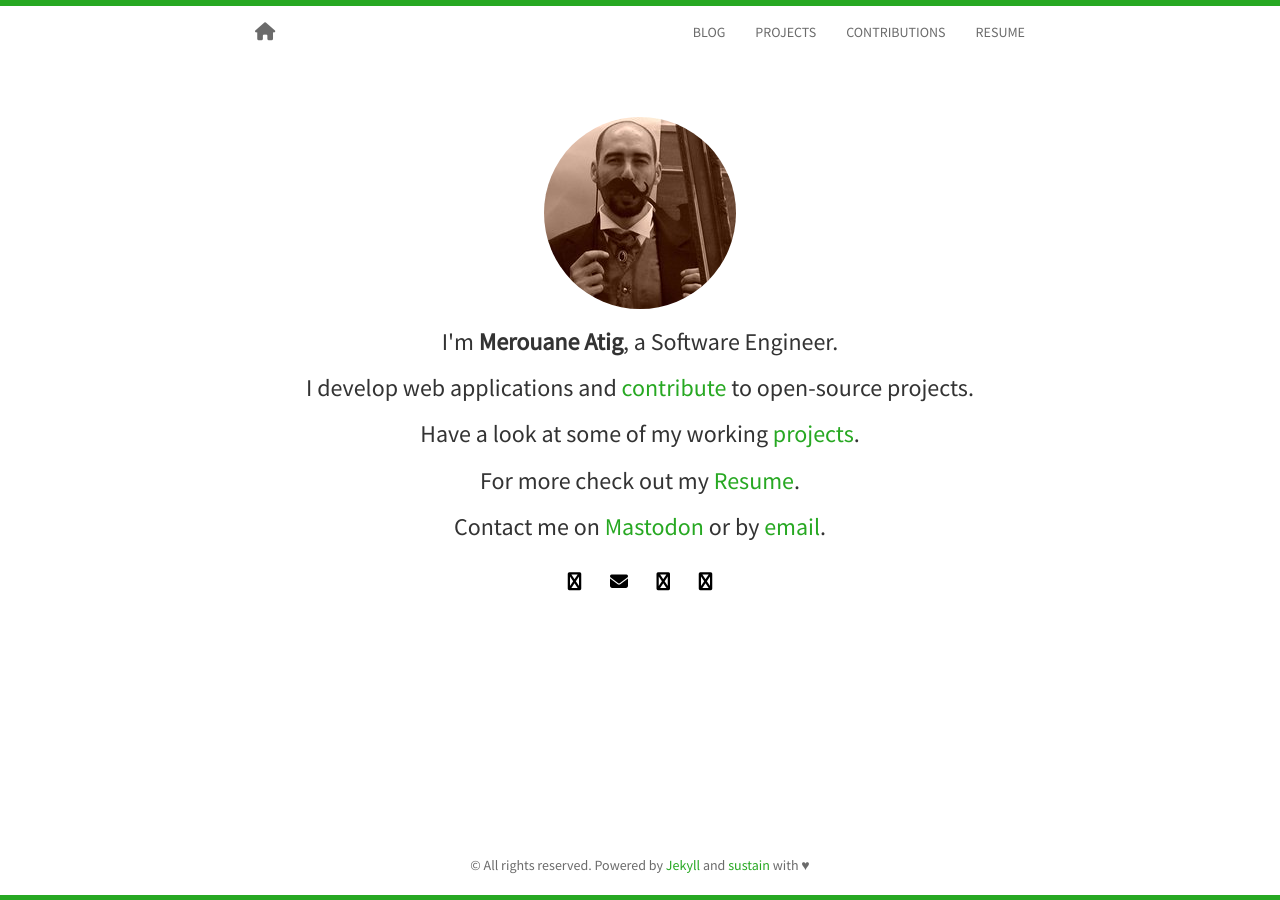
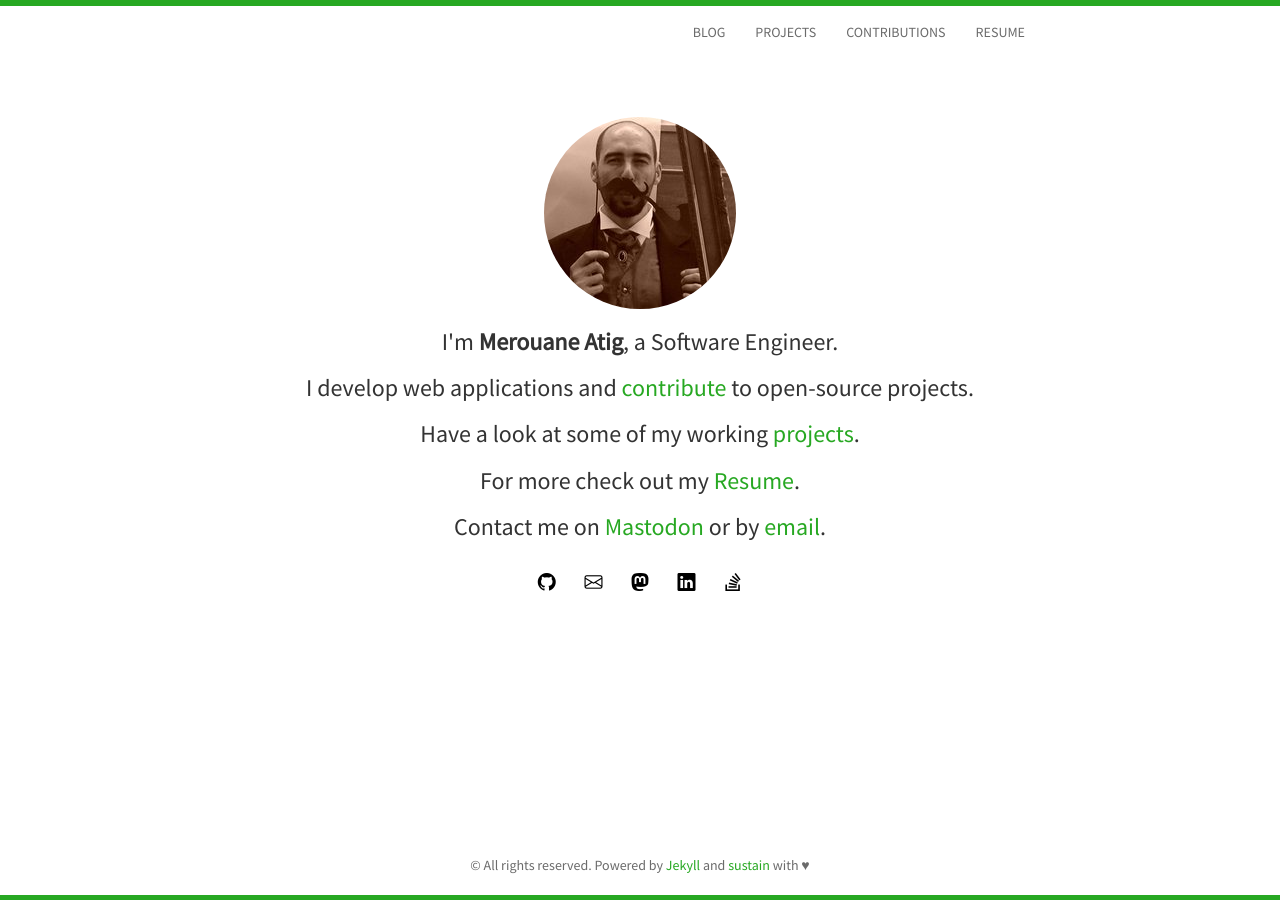
Before and after one commit to merwan/merwan.github.io, a Jekyll site: the page built from index.html, in a window 1280 px wide. Built offline with Jekyll 4.4.1, drawn with Linux system fonts in a browser that asks for light colours; nearby versions of some CDN libraries.

Commit message:
Fix social links

```diff
--- a/_config.yml
+++ b/_config.yml
@@ -6,10 +6,10 @@ avatar: profile.jpg
 baseurl: ""
 url: "https://patem.net" # the base hostname & protocol for your site
 email: merwan@patem.net
-github:  merwan
+github:  https://github.com/merwan
 mastodon: https://piaille.fr/@merwanat
-linkedin: merouaneatig
-stackoverflow: users/172991/merwan
+linkedin: https://linkedin.com/in/merouaneatig
+stackoverflow: https://stackoverflow.com/users/172991/merwan
 
 # Build settings
 markdown: kramdown
--- a/_includes/social.html
+++ b/_includes/social.html
@@ -1,20 +1,20 @@
 <div class="social">
 	<h4>
     {% if site.github %}
-	  <a href="http://github.com/{{ site.github }}"><i class="fa fa-github"></i></a>
+	  <a href="{{ site.github }}"><i class="bi bi-github"></i></a>
     {% endif %}
     {% if site.email %}
-	  <a href="mailto:{{ site.email}}"><i class="fa fa-envelope"></i></a>
+	  <a href="mailto:{{ site.email}}"><i class="bi bi-envelope"></i></a>
     {% endif %}
 
-    {% if site.twitter %}
-	  <a href="http://twitter.com/{{ site.twitter }}"><i class="fa fa-twitter"></i></a>
+    {% if site.mastodon %}
+	  <a href="{{ site.mastodon }}"><i class="bi bi-mastodon"></i></a>
     {% endif %}
     {% if site.linkedin %}
-	  <a href="http://linkedin.com/in/{{ site.linkedin }}"><i class="fa fa-linkedin"></i></a>
+	  <a href="{{ site.linkedin }}"><i class="bi bi-linkedin"></i></a>
     {% endif %}
     {% if site.stackoverflow %}
-	  <a href="http://stackoverflow.com/{{ site.stackoverflow }}"><i class="fa fa-stack-overflow"></i></a>
+	  <a href="{{ site.stackoverflow }}"><i class="bi bi-stack-overflow"></i></a>
     {% endif %}
 	</h4>
 </div>
--- a/_layouts/site.html
+++ b/_layouts/site.html
@@ -27,7 +27,7 @@
     <!-- Custom styles for this template -->
     <link rel="stylesheet" type="text/css" href="{{ site.baseurl }}/static/css/main.css" />
     <link rel="stylesheet" type="text/css" href="https://fonts.googleapis.com/css?family=Source+Sans+Pro:200,400,200bold,400old" />
-    <link rel="stylesheet" href="https://cdnjs.cloudflare.com/ajax/libs/font-awesome/6.4.0/css/all.min.css" integrity="sha512-iecdLmaskl7CVkqkXNQ/ZH/XLlvWZOJyj7Yy7tcenmpD1ypASozpmT/E0iPtmFIB46ZmdtAc9eNBvH0H/ZpiBw==" crossorigin="anonymous" referrerpolicy="no-referrer" />
+    <link rel="stylesheet" href="https://cdn.jsdelivr.net/npm/bootstrap-icons@1.11.3/font/bootstrap-icons.min.css">
     <link rel="stylesheet" type="text/css" href="{{ site.baseurl }}/static/css/syntax.css" />
 
   </head>
--- a/resume.html
+++ b/resume.html
@@ -8,9 +8,8 @@ title: Resume
     <h1>Merouane Atig</h1>
     <p>
       <a href="mailto:merwan@patem.net">merwan@patem.net</a><br/>
-      <a href="https://github.com/merwan"><i class="fa-brands fa-github"></i> Github</a> /
-      <a href="https://twitter.com/merwanat"><i class="fa-brands fa-twitter"></i> Twitter</a> /
-      <a href="https://piaille.fr/@merwanat"><i class="fa-brands fa-mastodon"></i> Mastodon</a>
+      <a href="{{ site.github }}"><i class="fa-brands fa-github"></i> Github</a> /
+      <a href="{{ site.mastodon }}"><i class="fa-brands fa-mastodon"></i> Mastodon</a>
     </p>
   </header>
   <div class="col-md-9 cv">
```
